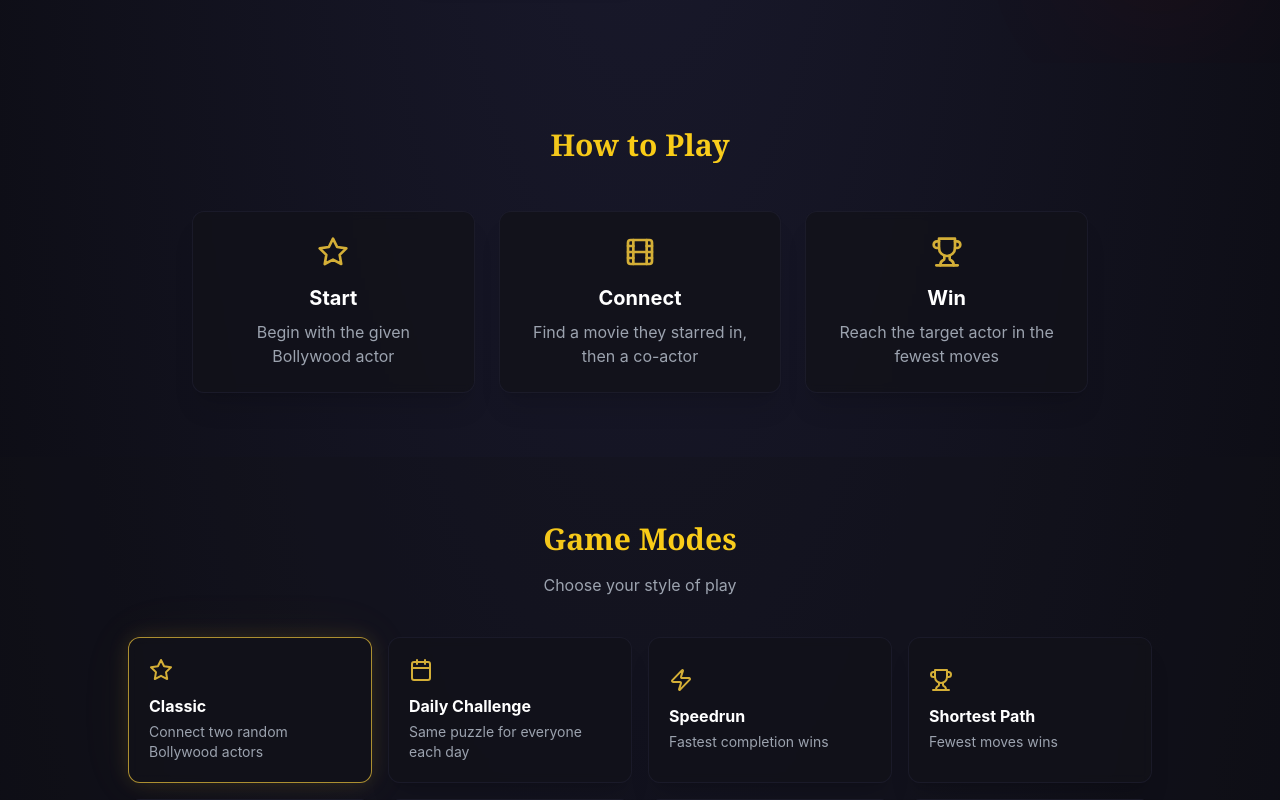
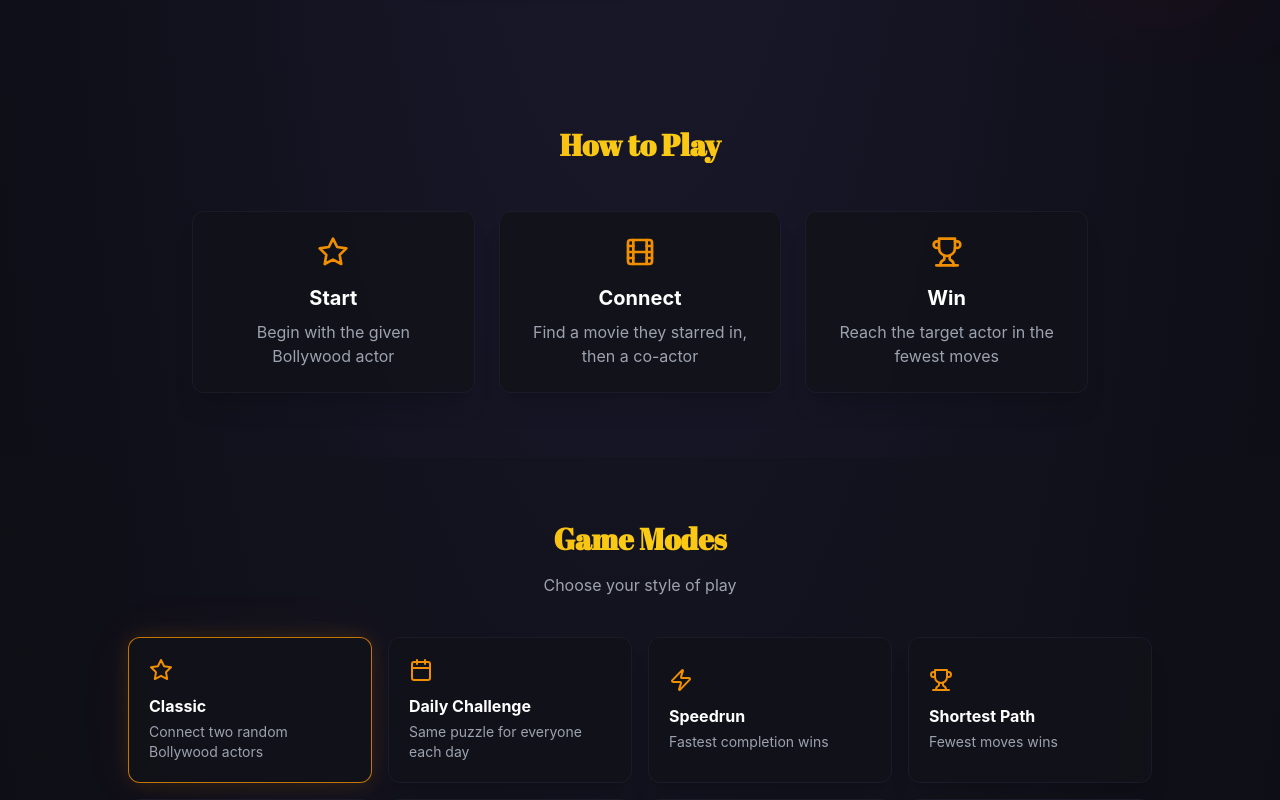
Before and after one commit to vermavishal891/bollywood-connect-the-stars, a Next.js app in the folder apps/web/: page / in a window 1280 px wide. Shown: the part 600-1400 px from the top of the page. Built offline with nearby package versions, Linux system fonts and the light colour scheme; no server answers.

Commit message:
style: update theme to saffron golden (#F08F00)
- Add Abril Fatface Google Font for display headings
- Change cinema-gold from #d4af37 to #F08F00
- Change cinema-gold-light from #f4d03f to #FFA500
- Update scrollbar, glow shadow, and gradients to match

```diff
--- a/apps/web/app/globals.css
+++ b/apps/web/app/globals.css
@@ -15,7 +15,7 @@
   }
 
   .cinema-glow {
-    box-shadow: 0 0 20px rgba(212, 175, 55, 0.15), 0 0 60px rgba(212, 175, 55, 0.05);
+    box-shadow: 0 0 20px rgba(240, 143, 0, 0.15), 0 0 60px rgba(240, 143, 0, 0.05);
   }
 
   .gold-gradient {
@@ -63,10 +63,10 @@
 }
 
 ::-webkit-scrollbar-thumb {
-  background: #d4af37;
+  background: #F08F00;
   border-radius: 4px;
 }
 
 ::-webkit-scrollbar-thumb:hover {
-  background: #f4d03f;
+  background: #FFA500;
 }
--- a/apps/web/app/layout.tsx
+++ b/apps/web/app/layout.tsx
@@ -19,6 +19,12 @@ export default function RootLayout({
 }) {
   return (
     <html lang="en">
+      <head>
+        <link
+          href="https://fonts.googleapis.com/css2?family=Abril+Fatface&display=swap"
+          rel="stylesheet"
+        />
+      </head>
       <body className="min-h-screen">
         <GoogleOAuthProvider clientId={GOOGLE_CLIENT_ID}>
           <AuthProvider>
--- a/apps/web/tailwind.config.ts
+++ b/apps/web/tailwind.config.ts
@@ -13,14 +13,14 @@ const config: Config = {
           800: '#12121a',
           700: '#1a1a25',
           600: '#252538',
-          gold: '#d4af37',
-          'gold-light': '#f4d03f',
+          gold: '#F08F00',
+          'gold-light': '#FFA500',
           red: '#8b0000',
           'red-light': '#c0392b',
         },
       },
       fontFamily: {
-        display: ['Georgia', 'Cambria', 'serif'],
+        display: ['"Abril Fatface"', 'Georgia', 'Cambria', 'serif'],
         sans: ['Inter', 'system-ui', 'sans-serif'],
       },
       animation: {
```
